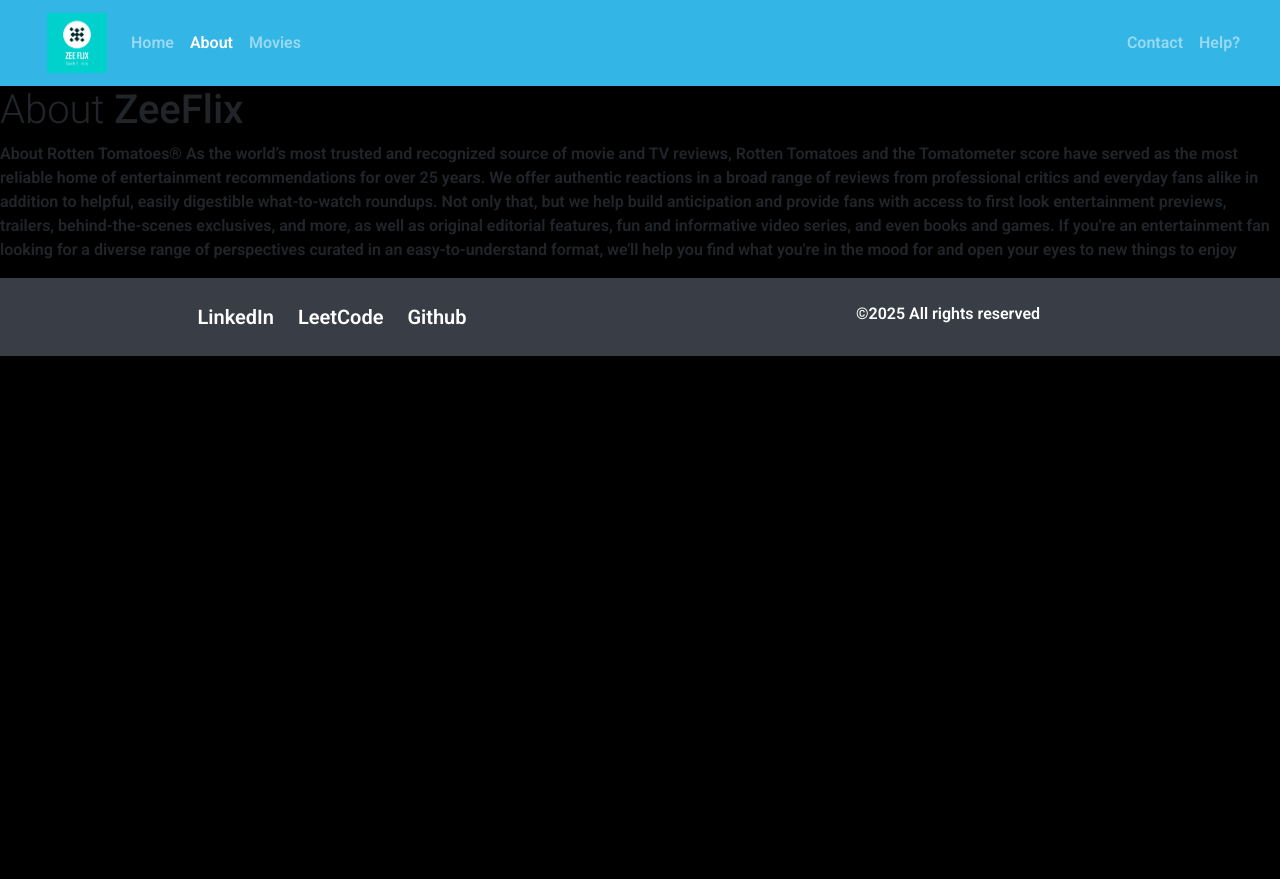
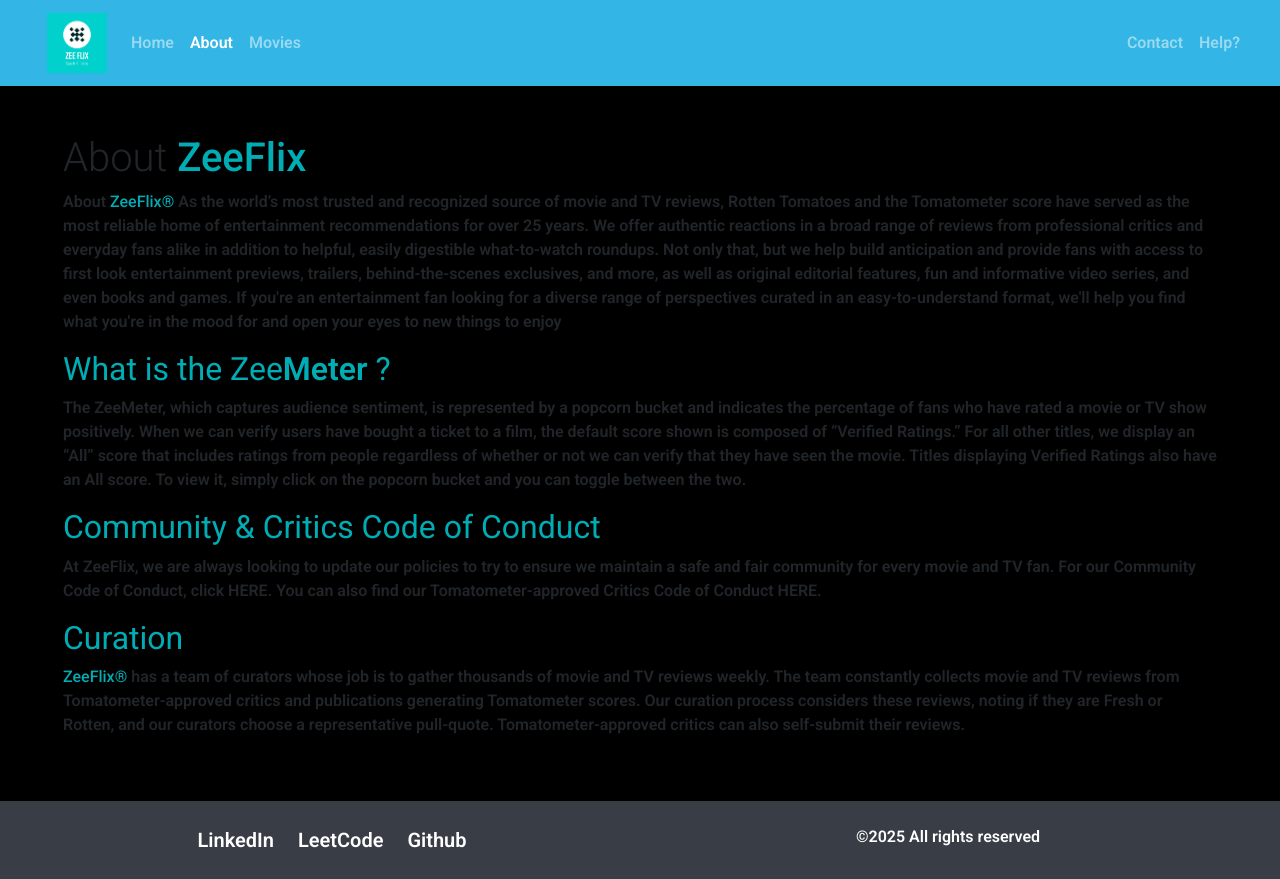
Before and after one commit to raza-zeeshan/ZeeFlix, a React (Vite) app: page /about in a window 1280 px wide. Before the commit the page ends 800 px from the top, so only its background shows below. Built offline with nearby package versions, Linux system fonts and the light colour scheme.

Commit message:
About jsx file created

```diff
--- a/src/component/pages/About.jsx
+++ b/src/component/pages/About.jsx
@@ -1,24 +1,58 @@
 export default function About() {
   return (
-    <div>
-      <h1>
-        About <strong>ZeeFlix</strong>
-      </h1>
-      <p>
-        About Rotten Tomatoes® As the world’s most trusted and recognized source
-        of movie and TV reviews, Rotten Tomatoes and the Tomatometer score have
-        served as the most reliable home of entertainment recommendations for
-        over 25 years. We offer authentic reactions in a broad range of reviews
-        from professional critics and everyday fans alike in addition to
-        helpful, easily digestible what-to-watch roundups. Not only that, but we
-        help build anticipation and provide fans with access to first look
-        entertainment previews, trailers, behind-the-scenes exclusives, and
-        more, as well as original editorial features, fun and informative video
-        series, and even books and games. If you're an entertainment fan looking
-        for a diverse range of perspectives curated in an easy-to-understand
-        format, we'll help you find what you're in the mood for and open your
-        eyes to new things to enjoy
-      </p>
+    <div className="container-fluid my-5">
+      <div className="card bg-black  m-5">
+        <h1>
+          About <strong>ZeeFlix</strong>
+        </h1>
+        <p>
+          About <strong>ZeeFlix®</strong> As the world’s most trusted and
+          recognized source of movie and TV reviews, Rotten Tomatoes and the
+          Tomatometer score have served as the most reliable home of
+          entertainment recommendations for over 25 years. We offer authentic
+          reactions in a broad range of reviews from professional critics and
+          everyday fans alike in addition to helpful, easily digestible
+          what-to-watch roundups. Not only that, but we help build anticipation
+          and provide fans with access to first look entertainment previews,
+          trailers, behind-the-scenes exclusives, and more, as well as original
+          editorial features, fun and informative video series, and even books
+          and games. If you're an entertainment fan looking for a diverse range
+          of perspectives curated in an easy-to-understand format, we'll help
+          you find what you're in the mood for and open your eyes to new things
+          to enjoy
+        </p>
+        <h2>
+          What is the Zee<em>Meter</em> ?
+        </h2>
+        <p>
+          The Zee<em>Meter</em>, which captures audience sentiment, is
+          represented by a popcorn bucket and indicates the percentage of fans
+          who have rated a movie or TV show positively. When we can verify users
+          have bought a ticket to a film, the default score shown is composed of
+          “Verified Ratings.” For all other titles, we display an “All” score
+          that includes ratings from people regardless of whether or not we can
+          verify that they have seen the movie. Titles displaying Verified
+          Ratings also have an All score. To view it, simply click on the
+          popcorn bucket and you can toggle between the two.
+        </p>
+        <h2>Community & Critics Code of Conduct</h2>
+        <p>
+          At ZeeFlix, we are always looking to update our policies to try to
+          ensure we maintain a safe and fair community for every movie and TV
+          fan. For our Community Code of Conduct, click HERE. You can also find
+          our Tomatometer-approved Critics Code of Conduct HERE.
+        </p>
+        <h2>Curation</h2>
+        <p>
+          <strong>ZeeFlix®</strong> has a team of curators whose job is to
+          gather thousands of movie and TV reviews weekly. The team constantly
+          collects movie and TV reviews from Tomatometer-approved critics and
+          publications generating Tomatometer scores. Our curation process
+          considers these reviews, noting if they are Fresh or Rotten, and our
+          curators choose a representative pull-quote. Tomatometer-approved
+          critics can also self-submit their reviews.
+        </p>
+      </div>
     </div>
   );
 }
--- a/src/index.css
+++ b/src/index.css
@@ -55,3 +55,10 @@ body{
 .text-col:hover{
   color: rgb(0, 173, 181);
 }
+strong{
+  color: rgb(0, 173, 181);
+}
+h2{
+  font-weight: 400;
+  color: rgb(0, 173, 181);
+}
```
